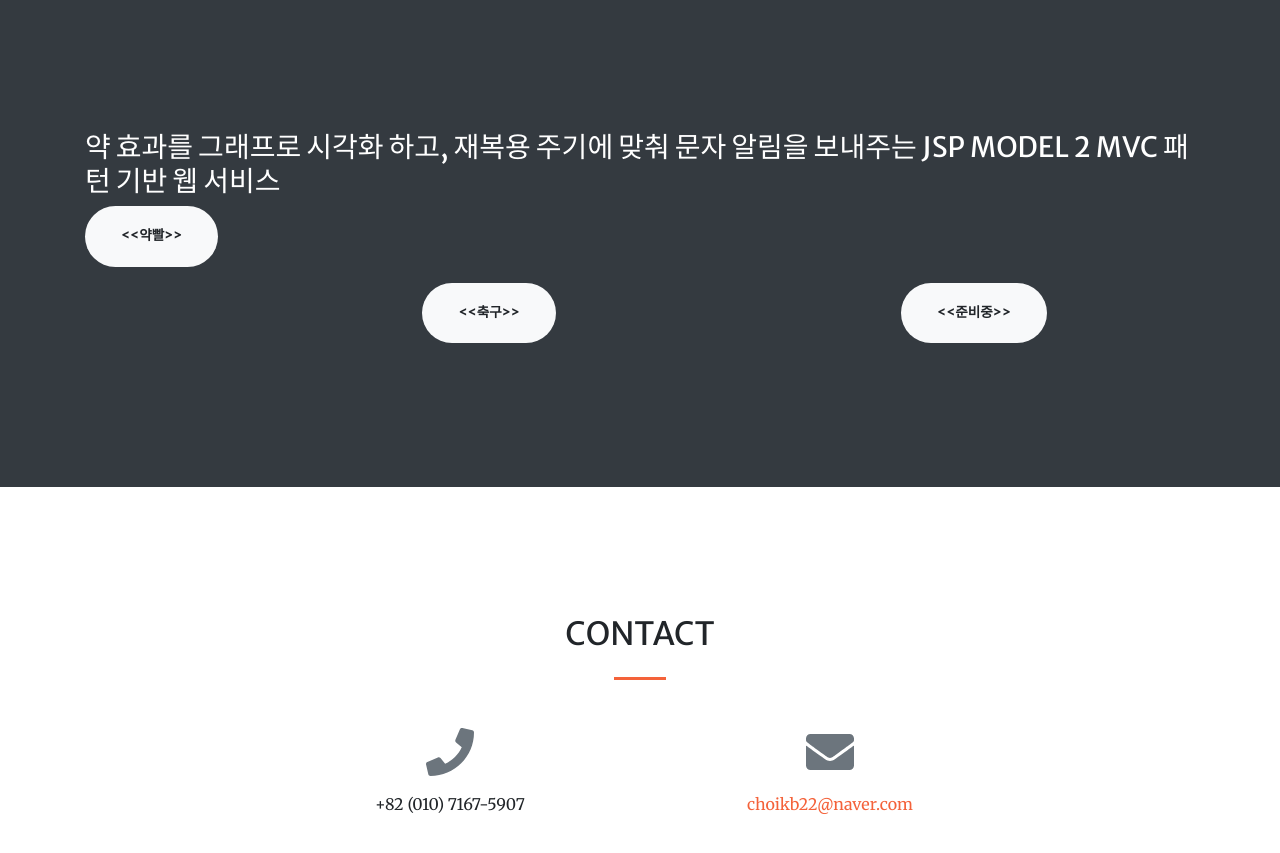
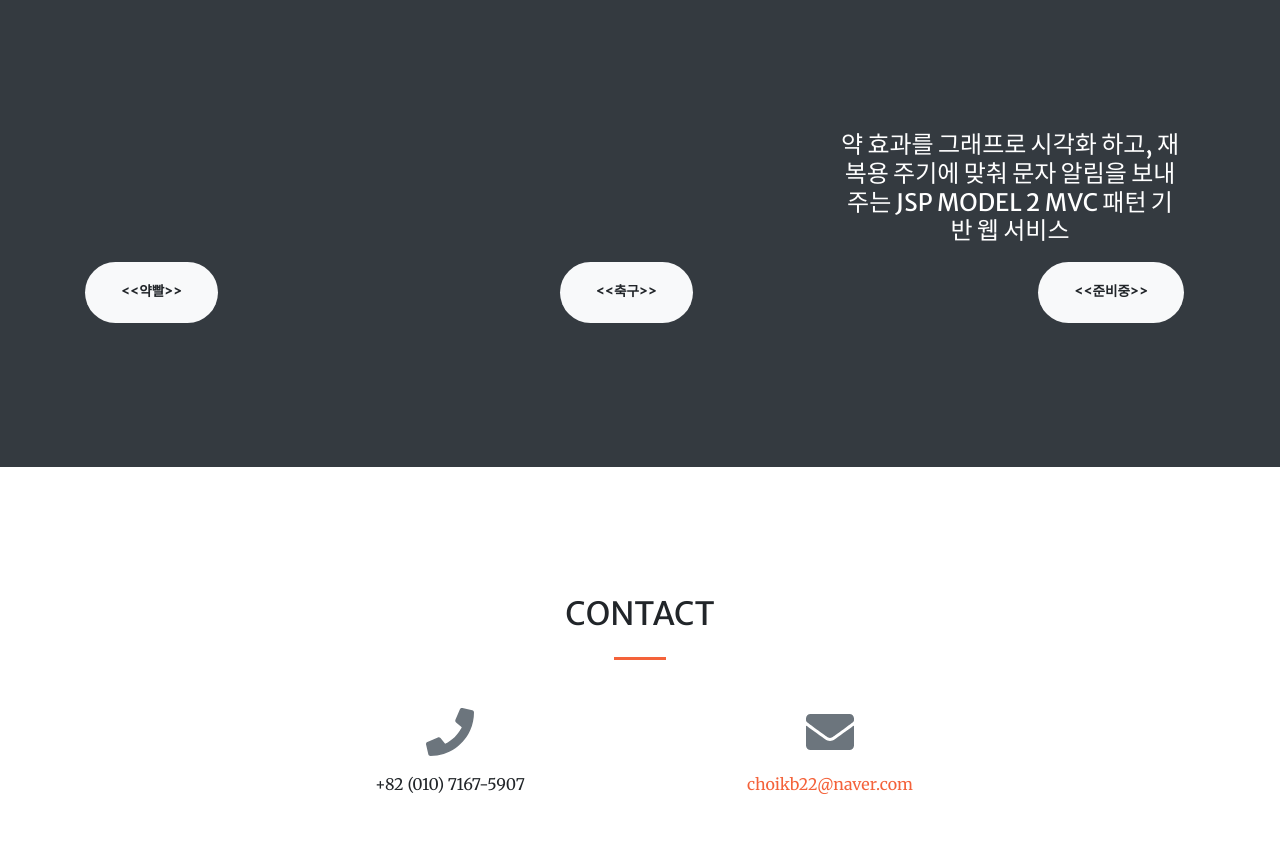
Before and after one commit to ChoiKyoungpin/Choi.github.io, a website: page index.html in a window 1280 px wide. Shown: the part 2320-3173 px from the top of the page. Drawn offline with nearby package versions, Linux system fonts and the light colour scheme.

Commit message:
Update index.html

```diff
--- a/index.html
+++ b/index.html
@@ -190,16 +190,16 @@
         <!-- Call to action-->
            <section class="page-section bg-dark text-white">
               <div class="container text-left">
-               <!--<p>
-                <h3>약 효과를 그래프로 시각화 하고, 재복용 주기에 맞춰 문자 알림을 보내주는 JSP MODEL 2 MVC 패턴 기반 웹 서비스</h3>
-               </p>-->
+               <div class="col-lg-4 ml-auto text-center mb-5 mb-lg-0">
+                   <div>
+                       <p>
+                           <h4>약 효과를 그래프로 시각화 하고, 재복용 주기에 맞춰 문자 알림을 보내주는 JSP MODEL 2 MVC 패턴 기반 웹 서비스</h4>
+                       </p>
+                   </div>
+               </div>
 
                <p>
-                <p>
-                <h3>약 효과를 그래프로 시각화 하고, 재복용 주기에 맞춰 문자 알림을 보내주는 JSP MODEL 2 MVC 패턴 기반 웹 서비스</h3>
                 <a class="btn btn-light btn-xl js-scroll-trigger" href="https://github.com/ChoiKyoungpin/Project-Medicine.git" target="_blank"> <<약빨>> </a>
-               </p>
-
                   &nbsp;&nbsp;&nbsp;&nbsp;&nbsp;&nbsp;&nbsp;&nbsp;&nbsp;&nbsp;&nbsp;&nbsp;&nbsp;&nbsp;&nbsp;&nbsp;&nbsp;&nbsp;&nbsp;&nbsp;
                   &nbsp;&nbsp;&nbsp;&nbsp;&nbsp;&nbsp;&nbsp;&nbsp;&nbsp;&nbsp;&nbsp;&nbsp;&nbsp;&nbsp;&nbsp;&nbsp;&nbsp;&nbsp;&nbsp;&nbsp;
                   &nbsp;&nbsp;&nbsp;&nbsp;&nbsp;&nbsp;&nbsp;&nbsp;&nbsp;&nbsp;&nbsp;&nbsp;&nbsp;&nbsp;&nbsp;&nbsp;&nbsp;&nbsp;&nbsp;&nbsp;
```
